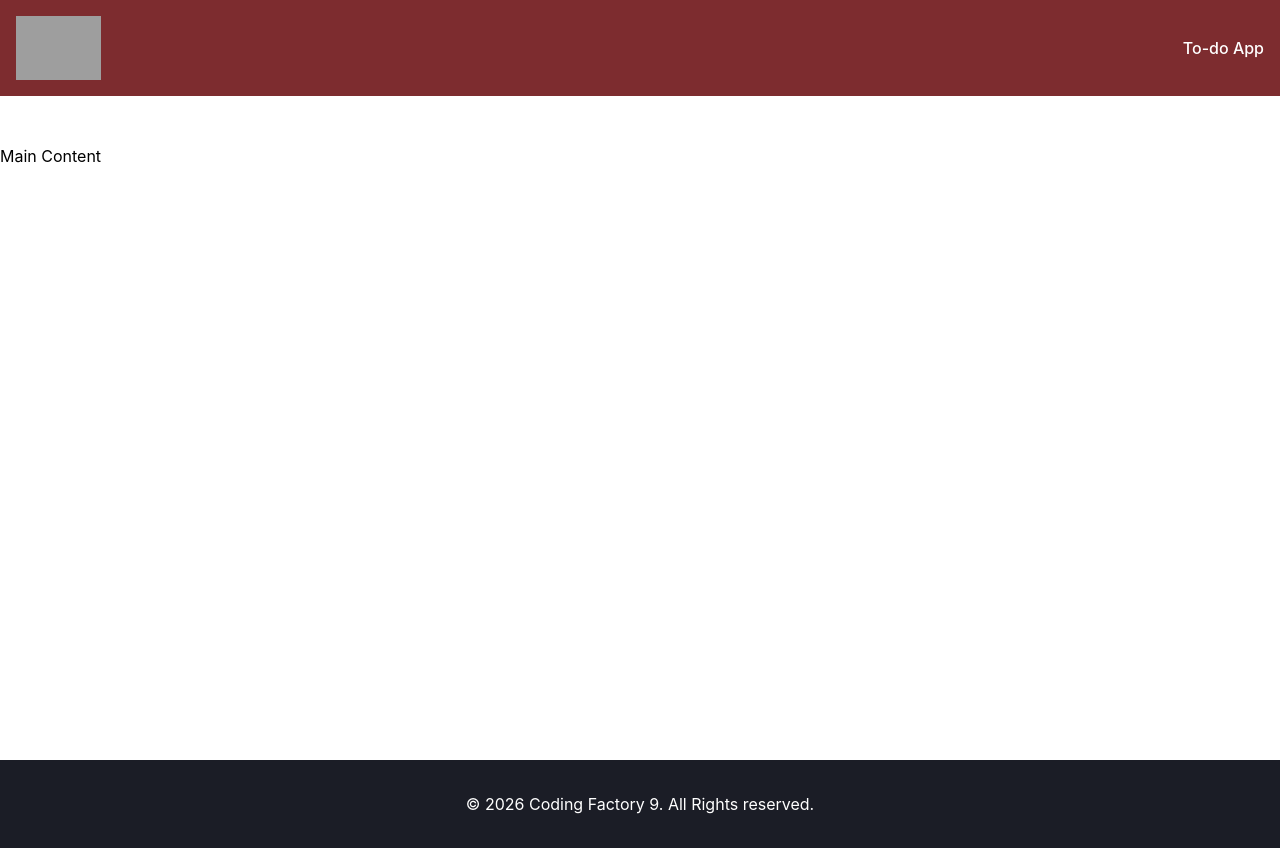
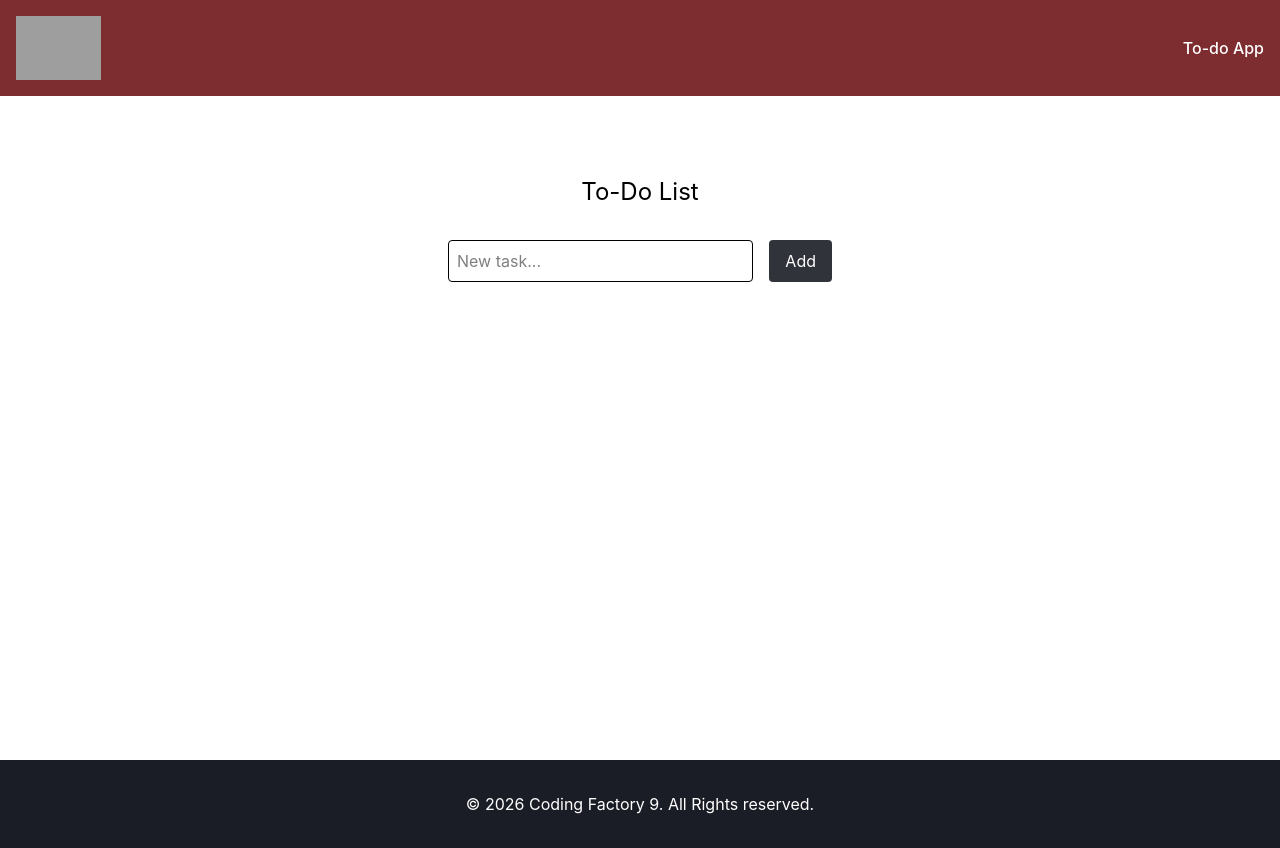
Before and after one commit to giavag/cf9-react-todo-app, a React (Vite) app: page / in a window 1280 px wide. Built offline with nearby package versions, Linux system fonts and the light colour scheme; grey boxes are pictures that could not be loaded.

Commit message:
chore: add ongoing code

```diff
--- a/src/App.tsx
+++ b/src/App.tsx
@@ -1,10 +1,11 @@
 import Layout from "./shared/layout/Layout"
+import {TodoApp} from "./features/todo";
 
 function App() {
   return (
     <>
       <Layout>
-        <h1>Main Content</h1>
+        <TodoApp />
       </Layout>
     </>
   )
--- /dev/null
+++ b/src/features/todo/TodoApp.tsx
@@ -0,0 +1,18 @@
+import TodoForm from "./TodoForm.tsx";
+import {useRef} from "react";
+
+const TodoApp = () => {
+    const inputRef = useRef<HTMLInputElement>(null)
+
+    return (
+        <>
+            <div className="max-w-sm mx-auto pb-12">
+                <h1 className="text-center text-2xl py-8">To-Do List</h1>
+
+                <TodoForm inputRef={inputRef} />
+            </div>
+        </>
+    )
+}
+
+export default TodoApp;
--- /dev/null
+++ b/src/features/todo/TodoForm.tsx
@@ -0,0 +1,21 @@
+import Button from "../../shared/ui/Button.tsx";
+import type {TodoFormProps} from "./types.ts";
+
+const TodoForm = ({inputRef} : TodoFormProps) => {
+    return (
+        <>
+            <form className="flex gap-4 mb-4" >
+                <input
+                    type="text"
+                    ref={inputRef}
+                    className="flex-1 border p-2 rounded"
+                    placeholder="New task..."
+                />
+
+                <Button label="Add" />
+            </form>
+        </>
+    )
+}
+
+export default TodoForm
--- /dev/null
+++ b/src/features/todo/index.ts
@@ -0,0 +1 @@
+export {default as TodoApp} from "./TodoApp";
--- /dev/null
+++ b/src/features/todo/types.ts
@@ -0,0 +1,4 @@
+export type TodoFormProps = {
+    // onAdd
+    inputRef: React.RefObject<HTMLInputElement | null>;
+}
```
